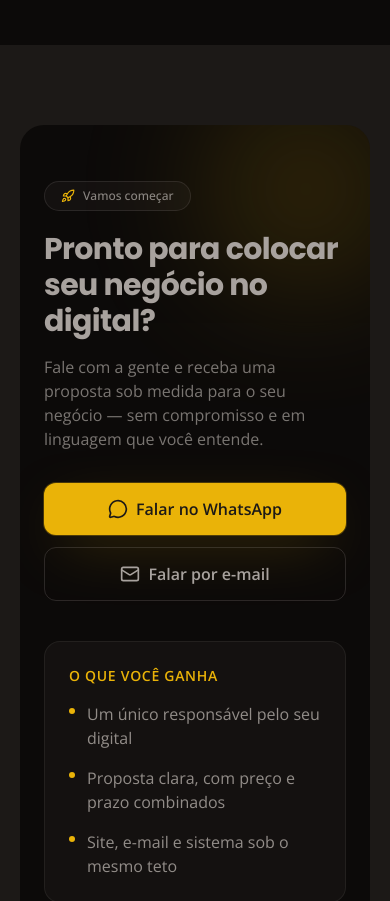
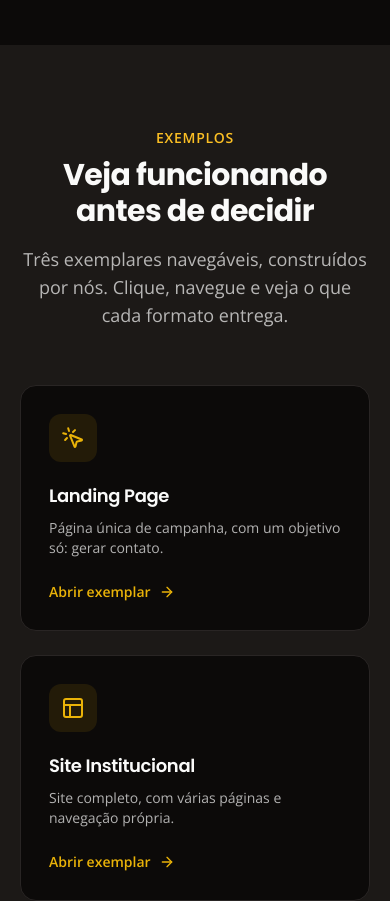
Before and after one commit to MarciovsRocha/ogis-cloud, a React (Vite) app: page / in a window 390 px wide. Shown: the part 8060-8961 px from the top of the page. Built offline with nearby package versions, Linux system fonts and the light colour scheme.

Commit message:
feat: secao veja funcionando na home, sitemap e docs

```diff
--- /dev/null
+++ b/src/components/VejaFuncionando.jsx
@@ -0,0 +1,41 @@
+import { Link } from "react-router-dom";
+import { ArrowRight } from "lucide-react";
+import { EXEMPLARES } from "../data/exemplares.js";
+import SectionHeading from "./SectionHeading.jsx";
+
+export default function VejaFuncionando() {
+  return (
+    <section id="exemplos" className="bg-base-100 py-20 sm:py-28">
+      <div className="mx-auto max-w-6xl px-5">
+        <SectionHeading
+          eyebrow="Exemplos"
+          title="Veja funcionando antes de decidir"
+          subtitle="Três exemplares navegáveis, construídos por nós. Clique, navegue e veja o que cada formato entrega."
+        />
+
+        <div className="mt-14 grid gap-6 md:grid-cols-3">
+          {EXEMPLARES.map((ex) => {
+            const Icone = ex.icone;
+            return (
+              <Link
+                key={ex.para}
+                to={ex.para}
+                className="group flex flex-col rounded-2xl border border-base-300 bg-base-200 p-7 transition-all duration-200 hover:-translate-y-1 hover:border-primary/40 hover:shadow-xl"
+              >
+                <div className="grid h-12 w-12 place-items-center rounded-xl bg-primary/10 text-primary">
+                  <Icone className="h-6 w-6" />
+                </div>
+                <h3 className="mt-5 text-lg font-semibold text-base-content">{ex.nome}</h3>
+                <p className="mt-2 flex-1 text-sm text-base-content/70">{ex.resumo}</p>
+                <span className="mt-6 inline-flex items-center gap-2 text-sm font-semibold text-primary">
+                  Abrir exemplar
+                  <ArrowRight className="h-4 w-4 transition-transform duration-200 group-hover:translate-x-1" />
+                </span>
+              </Link>
+            );
+          })}
+        </div>
+      </div>
+    </section>
+  );
+}
--- a/src/config.js
+++ b/src/config.js
@@ -59,6 +59,7 @@ export const ASSUNTO = {
 export const NAV = [
   { href: "#solucoes", label: "Soluções" },
   { href: "#como-funciona", label: "Como funciona" },
+  { href: "#exemplos", label: "Exemplos" },
   { href: "#planos", label: "Planos" },
   { href: "#contato", label: "Contato" },
 ];
--- a/src/pages/LandingPage.jsx
+++ b/src/pages/LandingPage.jsx
@@ -5,6 +5,7 @@ import ComoFunciona from "../components/ComoFunciona.jsx";
 import Planos from "../components/Planos.jsx";
 import ParaQuem from "../components/ParaQuem.jsx";
 import Confianca from "../components/Confianca.jsx";
+import VejaFuncionando from "../components/VejaFuncionando.jsx";
 import CTAFinal from "../components/CTAFinal.jsx";
 import Contato from "../components/Contato.jsx";
 
@@ -18,6 +19,7 @@ export default function LandingPage() {
       <Planos />
       <ParaQuem />
       <Confianca />
+      <VejaFuncionando />
       <CTAFinal />
       <Contato />
     </>
```
Also changed, not shown: 2 other files (tests, documents, lock files or other folders).
